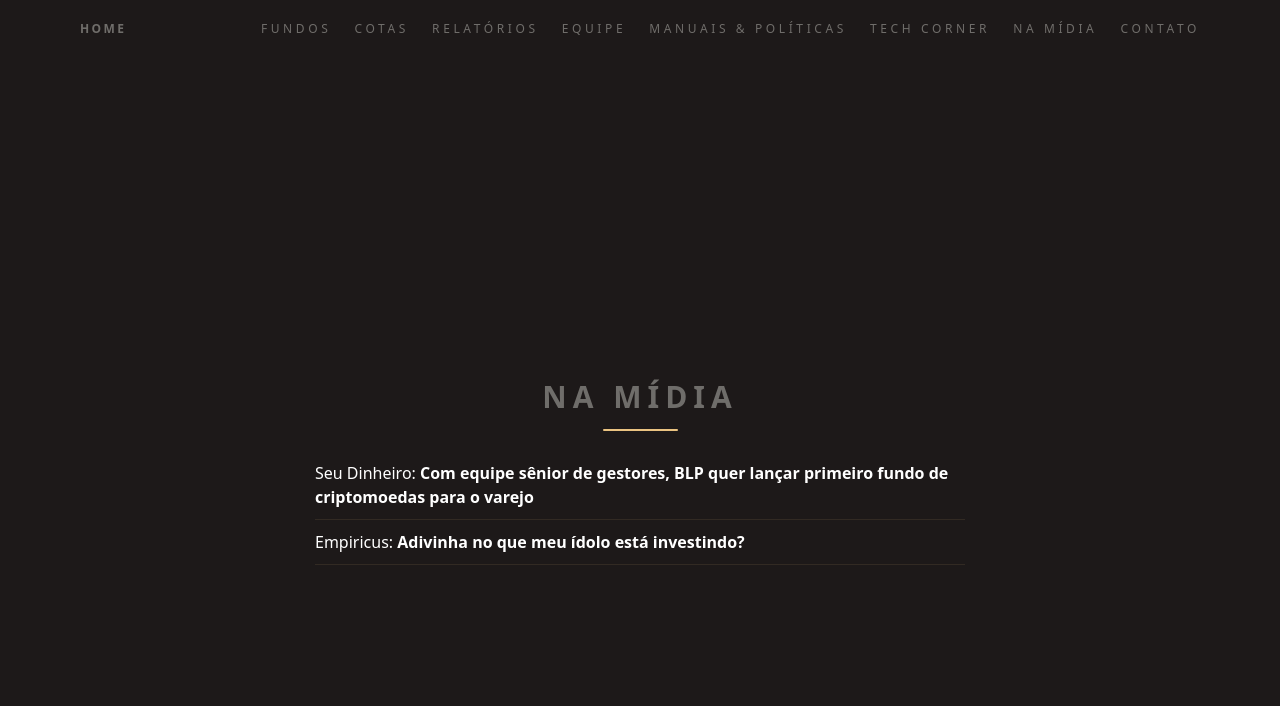
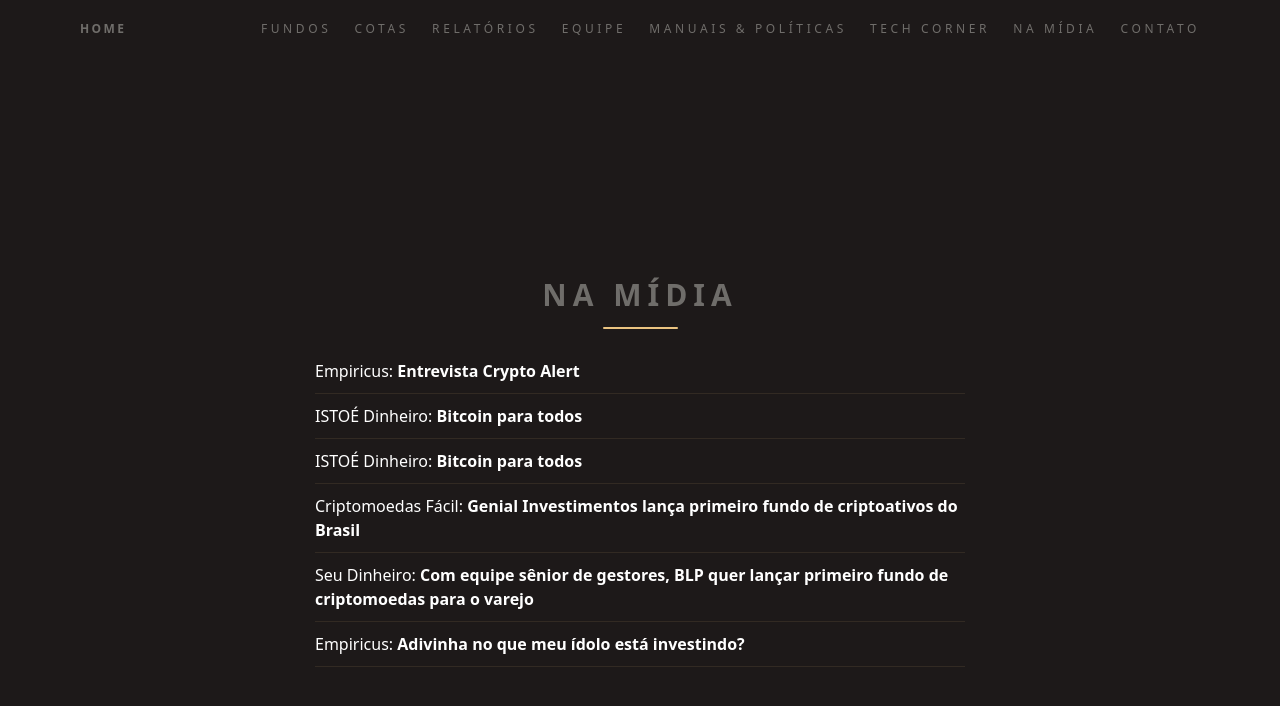
Before and after one commit to ateliedetemas/blpcrypto, a Jekyll site: the page built from na-midia.md, in a window 1280 px wide. Shown: the top 706 px of the page. Built offline with Jekyll 4.4.1, drawn with Linux system fonts in a browser that asks for light colours.

Commit message:
Updates media content.

```diff
--- a/na-midia.md
+++ b/na-midia.md
@@ -4,5 +4,9 @@ layout: page
 title: Na Mídia
 ---
 
+| [Empiricus: **Entrevista Crypto Alert**](https://vimeo.com/empiricus/review/302353131/80d86c8389) |
+| [ISTOÉ Dinheiro: **Bitcoin para todos**](https://www.istoedinheiro.com.br/bitcoin-para-todos/#.W-4VGEU8w8I.whatsapp) |
+| [ISTOÉ Dinheiro: **Bitcoin para todos**](https://www.istoedinheiro.com.br/bitcoin-para-todos/#.W-4VGEU8w8I.whatsapp) |
+| [Criptomoedas Fácil: **Genial Investimentos lança primeiro fundo de criptoativos do Brasil**](https://www.criptomoedasfacil.com/genial-investimentos-lanca-primeiro-fundo-de-criptoativos-do-brasil/) |
 | [Seu Dinheiro: **Com equipe sênior de gestores, BLP quer lançar primeiro fundo de criptomoedas para o varejo**](https://www.seudinheiro.com/com-equipe-senior-de-gestores-blp-quer-lancar-primeiro-fundo-de-criptomoedas-para-o-varejo/?utm_source=newsmanha&utm_medium=newsmanha) |
 | [Empiricus: **Adivinha no que meu ídolo está investindo?**](https://www.empiricus.com.br/newsletters/hora-dos-fundos/adivinha-no-que-meu-idolo-esta-investindo/) |
```
